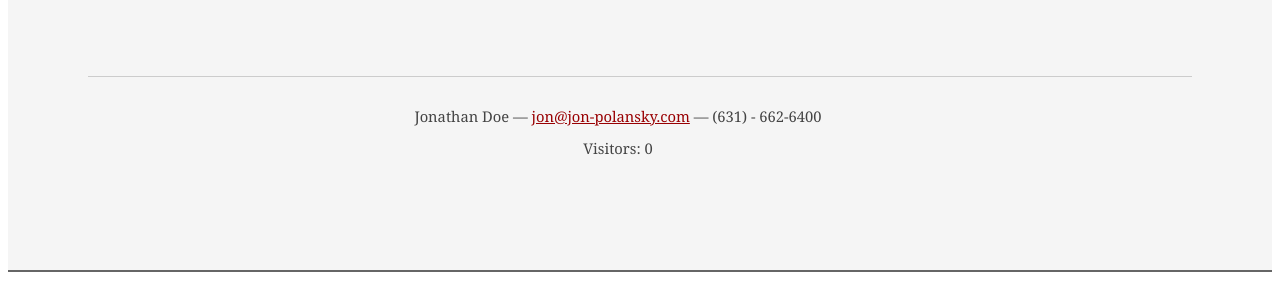
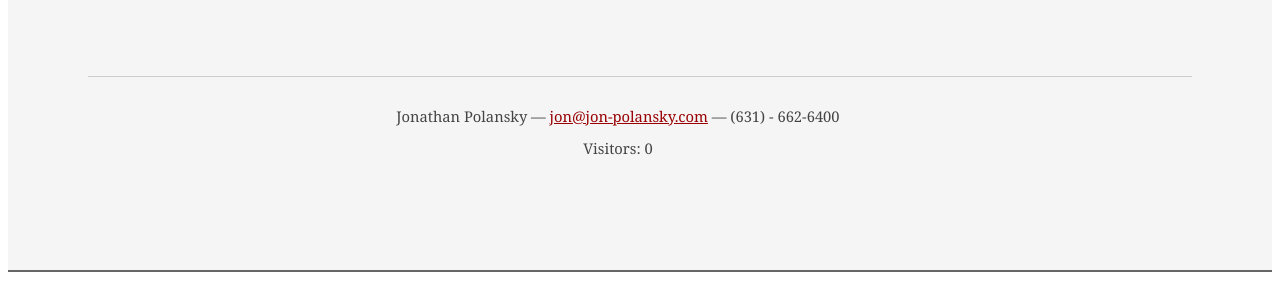
Before and after one commit to jdplab/local-resume, a Flask app: page / in a window 1280 px wide. Shown: the part 2373-2673 px from the top of the page. Run offline with Flask 3, Linux system fonts and the light colour scheme; data that the repository does not hold is empty; some libraries are stand-ins or nearby versions.

Commit message:
Set name

```diff
--- a/frontend/templates/index.html
+++ b/frontend/templates/index.html
@@ -154,7 +154,7 @@
 		</div><!--// bd -->
 
 		<div id="ft">
-			<p>Jonathan Doe &mdash; <a href="mailto:jon@jon-polansky.com">jon@jon-polansky.com</a> &mdash; (631) - 662-6400</p>
+			<p>Jonathan Polansky &mdash; <a href="mailto:jon@jon-polansky.com">jon@jon-polansky.com</a> &mdash; (631) - 662-6400</p>
 			<p>Visitors: {{ visitor_count }}</p>
 		</div><!--// footer -->
 
```
